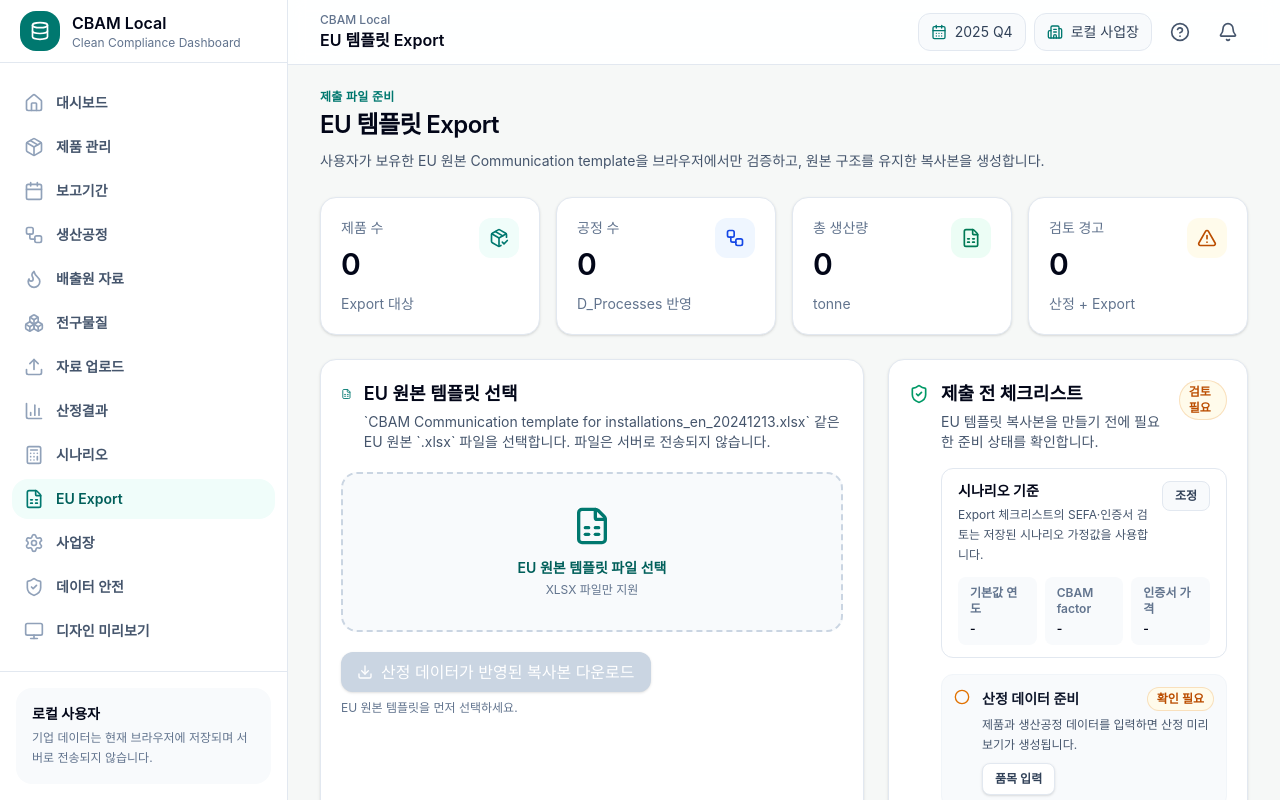
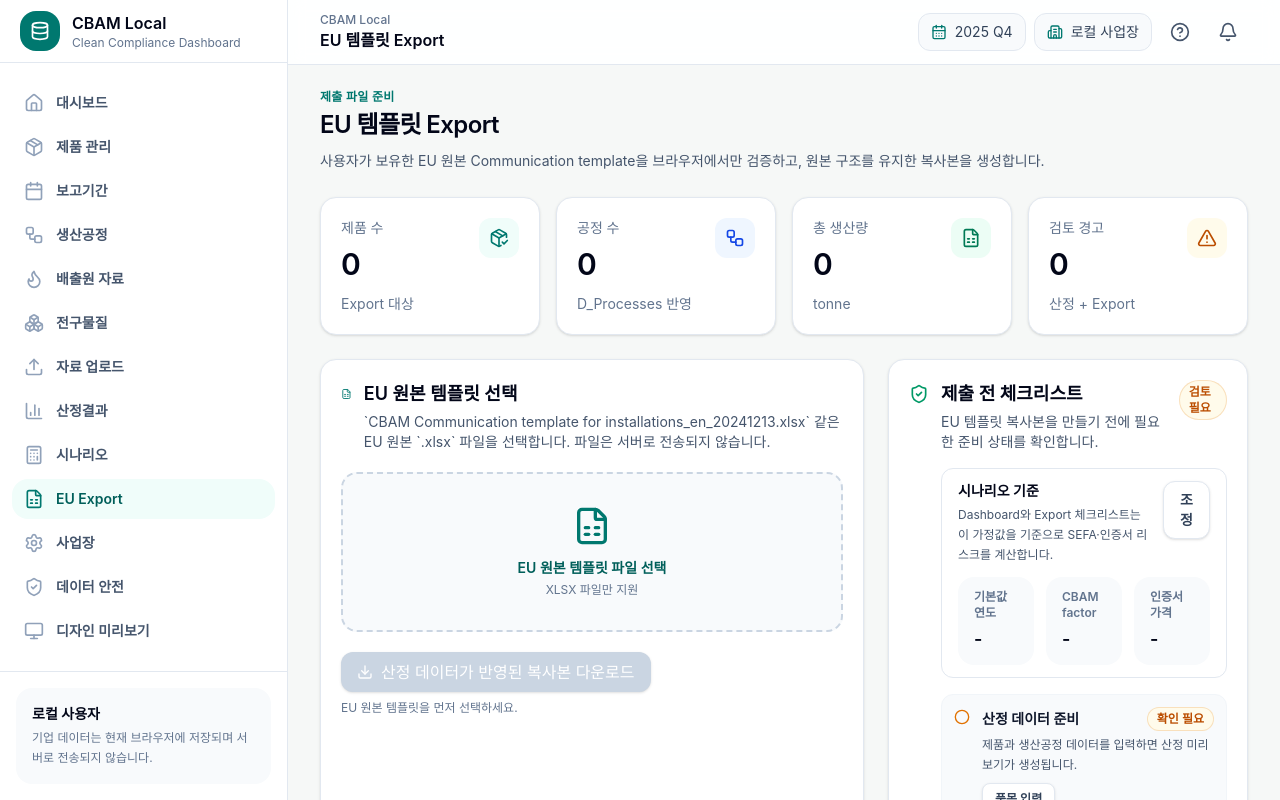
Before and after one commit to neod00/cbam-local-pwa, a Next.js app: page /export in a window 1280 px wide. Shown: the top 800 px of the page. Built offline with nearby package versions, Linux system fonts and the light colour scheme.

Commit message:
Extract scenario assumption summary component

```diff
--- a/src/app/export/page.tsx
+++ b/src/app/export/page.tsx
@@ -1,6 +1,7 @@
 'use client';
 
 import { Button, DataTable, PageHeader, SectionCard, StatCard, StatusBadge } from '@/components/ui';
+import { ScenarioAssumptionSummary } from '@/components/ScenarioAssumptionSummary';
 import { calculateLocalResults, type LocalCalculationResult } from '@/lib/calculation-engine';
 import {
     createEuExportFilename,
@@ -509,37 +510,8 @@ export default function ExportPage() {
                                 </StatusBadge>
                             </div>
 
-                            <div className="mt-4 rounded-xl border border-slate-200 bg-white px-4 py-3">
-                                <div className="flex items-start justify-between gap-3">
-                                    <div>
-                                        <h3 className="text-sm font-semibold text-slate-950">시나리오 기준</h3>
-                                        <p className="mt-1 text-xs leading-5 text-slate-600">
-                                            Export 체크리스트의 SEFA·인증서 검토는 저장된 시나리오 가정값을 사용합니다.
-                                        </p>
-                                    </div>
-                                    <Link
-                                        href="/scenarios"
-                                        className="shrink-0 rounded-lg border border-slate-200 bg-slate-50 px-3 py-1.5 text-xs font-semibold text-slate-700 hover:bg-slate-100"
-                                    >
-                                        조정
-                                    </Link>
-                                </div>
-                                <dl className="mt-3 grid grid-cols-1 gap-2 text-xs sm:grid-cols-3">
-                                    <div className="rounded-lg bg-slate-50 px-3 py-2">
-                                        <dt className="font-semibold text-slate-500">기본값 연도</dt>
-                                        <dd className="mt-1 font-semibold text-slate-950">{scenarioAssumptions?.default_value_year ?? '-'}</dd>
-                                    </div>
-                                    <div className="rounded-lg bg-slate-50 px-3 py-2">
-                                        <dt className="font-semibold text-slate-500">CBAM factor</dt>
-                                        <dd className="mt-1 font-semibold text-slate-950">{scenarioAssumptions?.cbam_factor ?? '-'}</dd>
-                                    </div>
-                                    <div className="rounded-lg bg-slate-50 px-3 py-2">
-                                        <dt className="font-semibold text-slate-500">인증서 가격</dt>
-                                        <dd className="mt-1 font-semibold text-slate-950">
-                                            {scenarioAssumptions ? `EUR ${formatNumber(scenarioAssumptions.certificate_price_eur)}` : '-'}
-                                        </dd>
-                                    </div>
-                                </dl>
+                            <div className="mt-4">
+                                <ScenarioAssumptionSummary assumptions={scenarioAssumptions} mode="panel" />
                             </div>
 
                             <ul className="mt-4 space-y-3">
--- a/src/app/page.tsx
+++ b/src/app/page.tsx
@@ -1,6 +1,7 @@
 'use client';
 
 import { PageHeader, SectionCard, StatCard, StatusBadge } from '@/components/ui';
+import { ScenarioAssumptionSummary } from '@/components/ScenarioAssumptionSummary';
 import { calculateLocalResults, type LocalCalculationResult } from '@/lib/calculation-engine';
 import { createDashboardSummary } from '@/lib/dashboard-summary';
 import { evaluateEuExportReadiness } from '@/lib/eu-template-export';
@@ -202,32 +203,7 @@ export default function Home() {
           </div>
         </SectionCard>
 
-        <SectionCard
-          title="시나리오 가정"
-          description="Dashboard와 Export 체크리스트는 이 가정값을 기준으로 SEFA·인증서 리스크를 계산합니다."
-          actions={
-            <Link href="/scenarios" className="inline-flex min-h-10 items-center rounded-xl border border-slate-200 bg-white px-4 py-2 text-sm font-semibold text-slate-700 shadow-sm hover:bg-slate-50">
-              가정값 조정
-            </Link>
-          }
-        >
-          <div className="grid grid-cols-1 gap-3 sm:grid-cols-3">
-            <div className="rounded-2xl bg-slate-50 px-4 py-3">
-              <p className="text-xs font-semibold text-slate-500">기본값 연도</p>
-              <p className="mt-1 text-lg font-semibold text-slate-950">{scenarioAssumptions?.default_value_year ?? '-'}</p>
-            </div>
-            <div className="rounded-2xl bg-slate-50 px-4 py-3">
-              <p className="text-xs font-semibold text-slate-500">CBAM factor</p>
-              <p className="mt-1 text-lg font-semibold text-slate-950">{scenarioAssumptions?.cbam_factor ?? '-'}</p>
-            </div>
-            <div className="rounded-2xl bg-slate-50 px-4 py-3">
-              <p className="text-xs font-semibold text-slate-500">인증서 가격</p>
-              <p className="mt-1 text-lg font-semibold text-slate-950">
-                {scenarioAssumptions ? `EUR ${formatNumber(scenarioAssumptions.certificate_price_eur)}` : '-'}
-              </p>
-            </div>
-          </div>
-        </SectionCard>
+        <ScenarioAssumptionSummary assumptions={scenarioAssumptions} />
 
         <SectionCard title="EU 제출 준비" description="원본 EU 템플릿을 업로드한 뒤 앱의 산정 데이터를 복사본에 반영합니다.">
           <div className="flex items-start gap-3 rounded-2xl border border-slate-200 bg-white p-4">
--- /dev/null
+++ b/src/components/ScenarioAssumptionSummary.tsx
@@ -0,0 +1,76 @@
+import Link from 'next/link';
+import { SectionCard } from './ui';
+import type { ScenarioAssumptions } from '@/lib/scenario-calculation';
+
+function formatNumber(value: number) {
+    return new Intl.NumberFormat(undefined, { maximumFractionDigits: 4 }).format(value);
+}
+
+function SummaryGrid({ assumptions }: { assumptions?: ScenarioAssumptions }) {
+    return (
+        <div className="grid grid-cols-1 gap-3 sm:grid-cols-3">
+            <div className="rounded-2xl bg-slate-50 px-4 py-3">
+                <p className="text-xs font-semibold text-slate-500">기본값 연도</p>
+                <p className="mt-1 text-lg font-semibold text-slate-950">{assumptions?.default_value_year ?? '-'}</p>
+            </div>
+            <div className="rounded-2xl bg-slate-50 px-4 py-3">
+                <p className="text-xs font-semibold text-slate-500">CBAM factor</p>
+                <p className="mt-1 text-lg font-semibold text-slate-950">{assumptions?.cbam_factor ?? '-'}</p>
+            </div>
+            <div className="rounded-2xl bg-slate-50 px-4 py-3">
+                <p className="text-xs font-semibold text-slate-500">인증서 가격</p>
+                <p className="mt-1 text-lg font-semibold text-slate-950">
+                    {assumptions ? `EUR ${formatNumber(assumptions.certificate_price_eur)}` : '-'}
+                </p>
+            </div>
+        </div>
+    );
+}
+
+function AssumptionLink({ label = '가정값 조정' }: { label?: string }) {
+    return (
+        <Link
+            href="/scenarios"
+            className="inline-flex min-h-10 items-center rounded-xl border border-slate-200 bg-white px-4 py-2 text-sm font-semibold text-slate-700 shadow-sm hover:bg-slate-50"
+        >
+            {label}
+        </Link>
+    );
+}
+
+export function ScenarioAssumptionSummary({
+    assumptions,
+    description = 'Dashboard와 Export 체크리스트는 이 가정값을 기준으로 SEFA·인증서 리스크를 계산합니다.',
+    mode = 'section',
+}: {
+    assumptions?: ScenarioAssumptions;
+    description?: string;
+    mode?: 'section' | 'panel';
+}) {
+    if (mode === 'panel') {
+        return (
+            <div className="rounded-xl border border-slate-200 bg-white px-4 py-3">
+                <div className="flex items-start justify-between gap-3">
+                    <div>
+                        <h3 className="text-sm font-semibold text-slate-950">시나리오 기준</h3>
+                        <p className="mt-1 text-xs leading-5 text-slate-600">{description}</p>
+                    </div>
+                    <AssumptionLink label="조정" />
+                </div>
+                <div className="mt-3">
+                    <SummaryGrid assumptions={assumptions} />
+                </div>
+            </div>
+        );
+    }
+
+    return (
+        <SectionCard
+            title="시나리오 가정"
+            description={description}
+            actions={<AssumptionLink />}
+        >
+            <SummaryGrid assumptions={assumptions} />
+        </SectionCard>
+    );
+}
```
